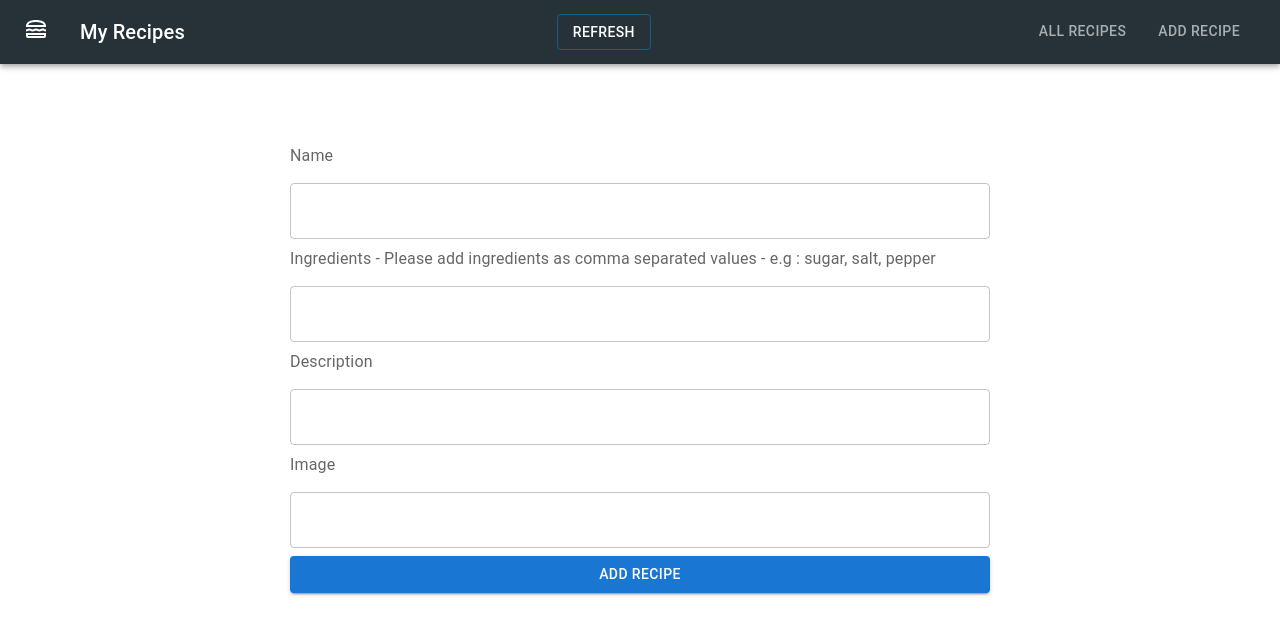
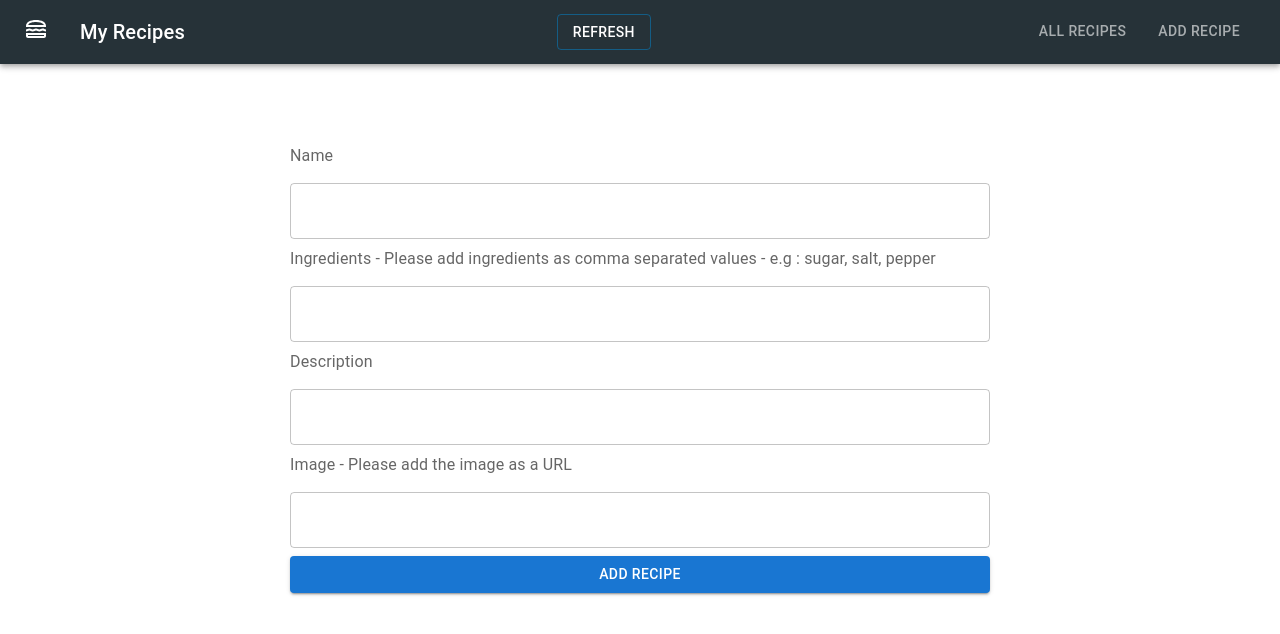
Before and after one commit to avishkaindula/recipe-entry-test-project, a React (Create React App) app in the folder frontend/: page /add in a window 1280 px wide. Shown: the top 634 px of the page. Built offline with nearby package versions, Linux system fonts and the light colour scheme.

Commit message:
fixed a minor issue in RecipeEdit and AddRecipe

```diff
--- a/frontend/src/components/AddRecipe.js
+++ b/frontend/src/components/AddRecipe.js
@@ -82,7 +82,7 @@ const AddRecipe = () => {
           variant="outlined"
           name="description"
         />
-        <FormLabel>Image</FormLabel>
+        <FormLabel>Image - Please add the image as a URL</FormLabel>
         <TextField
           value={inputs.image}
           onChange={handleChange}
--- a/frontend/src/components/Recipe/RecipeEdit.js
+++ b/frontend/src/components/Recipe/RecipeEdit.js
@@ -84,7 +84,7 @@ const RecipeEdit = () => {
               variant="outlined"
               name="description"
             />
-            <FormLabel>Image</FormLabel>
+            <FormLabel>Image - Please add the image as a URL</FormLabel>
             <TextField
               value={inputs.image}
               onChange={handleChange}
```
